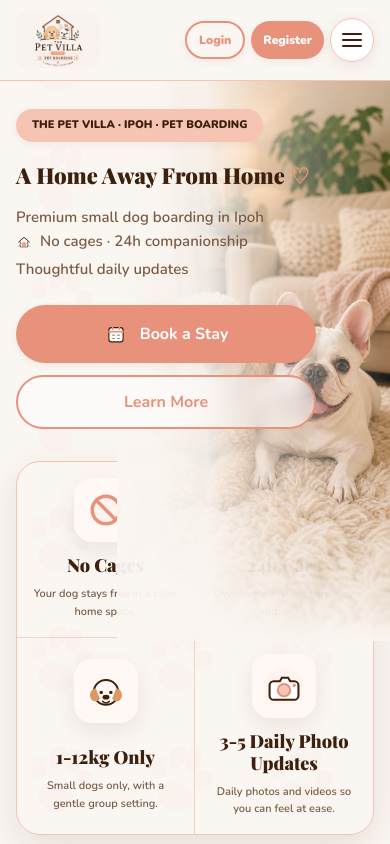
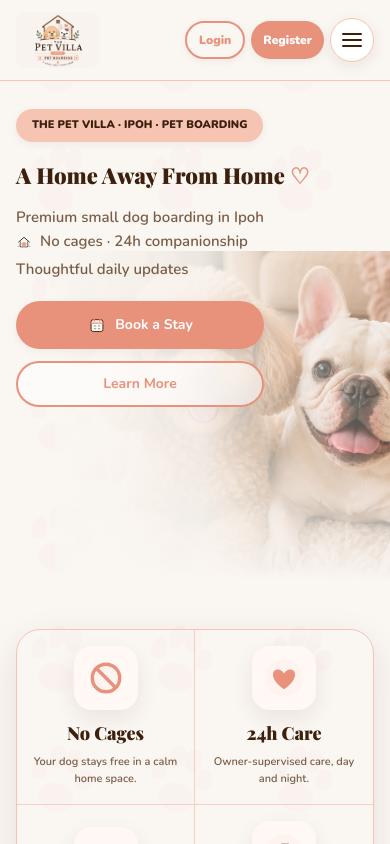
Before and after one commit to petvilla-ipoh/pet-villa, a Next.js app in the folder apps/web/: page / in a window 390 px wide. Shown: the top 844 px of the page. Built offline with nearby package versions, Linux system fonts and the light colour scheme; a web font is replaced by a local one.

Commit message:
fix mobile hero image spacing

```diff
--- a/apps/web/app/page.tsx
+++ b/apps/web/app/page.tsx
@@ -375,10 +375,10 @@ export default function HomePage() {
       <AppNav />
 
       <main className="overflow-hidden">
-        <section id="about" className="relative px-4 pb-8 pt-7 sm:px-6 lg:px-16">
-          <div className="absolute inset-y-0 right-0 top-0 h-[560px] w-[70%] overflow-hidden opacity-95 lg:h-full lg:w-[58%]">
-            <DogPhoto position="68% 58%" />
-            <div className="absolute inset-0 bg-[linear-gradient(90deg,#faf6f2_0%,rgba(250,246,242,0.94)_33%,rgba(250,246,242,0.42)_63%,rgba(250,246,242,0.06)_100%)]" />
+        <section id="about" className="relative min-h-[548px] overflow-hidden px-4 pb-7 pt-7 sm:px-6 lg:min-h-[520px] lg:px-16">
+          <div className="absolute right-[-86px] top-[170px] h-[330px] w-[108%] overflow-hidden opacity-90 sm:right-[-40px] sm:w-[92%] lg:inset-y-0 lg:right-0 lg:top-0 lg:h-full lg:w-[58%] lg:opacity-95">
+            <DogPhoto position="50% 58%" className="object-contain lg:object-cover" />
+            <div className="absolute inset-0 bg-[linear-gradient(90deg,#faf6f2_0%,rgba(250,246,242,0.92)_35%,rgba(250,246,242,0.34)_66%,rgba(250,246,242,0.04)_100%)]" />
             <div className="absolute inset-x-0 bottom-0 h-32 bg-gradient-to-t from-villa-background to-transparent" />
           </div>
 
@@ -403,12 +403,12 @@ export default function HomePage() {
                 {t({ en: "Thoughtful daily updates", zh: "每日温馨照片更新" })}
               </p>
 
-              <div className="mt-6 grid max-w-[300px] gap-3">
-                <a className="villa-button min-h-[58px] w-full gap-3 text-base" href="/booking">
-                  <Icon name="calendar" className="h-6 w-6" />
+              <div className="mt-5 grid max-w-[248px] gap-3 sm:max-w-[300px]">
+                <a className="villa-button min-h-[48px] w-full gap-2 text-sm sm:min-h-[58px] sm:gap-3 sm:text-base" href="/booking">
+                  <Icon name="calendar" className="h-5 w-5 sm:h-6 sm:w-6" />
                   {t({ en: "Book a Stay", zh: "预约寄宿" })}
                 </a>
-                <a className="villa-button-outline min-h-[54px] w-full bg-white/55 text-base backdrop-blur" href="#how-it-works">
+                <a className="villa-button-outline min-h-[46px] w-full bg-white/55 text-sm backdrop-blur sm:min-h-[54px] sm:text-base" href="#how-it-works">
                   {t({ en: "Learn More", zh: "了解更多" })}
                 </a>
               </div>
```
